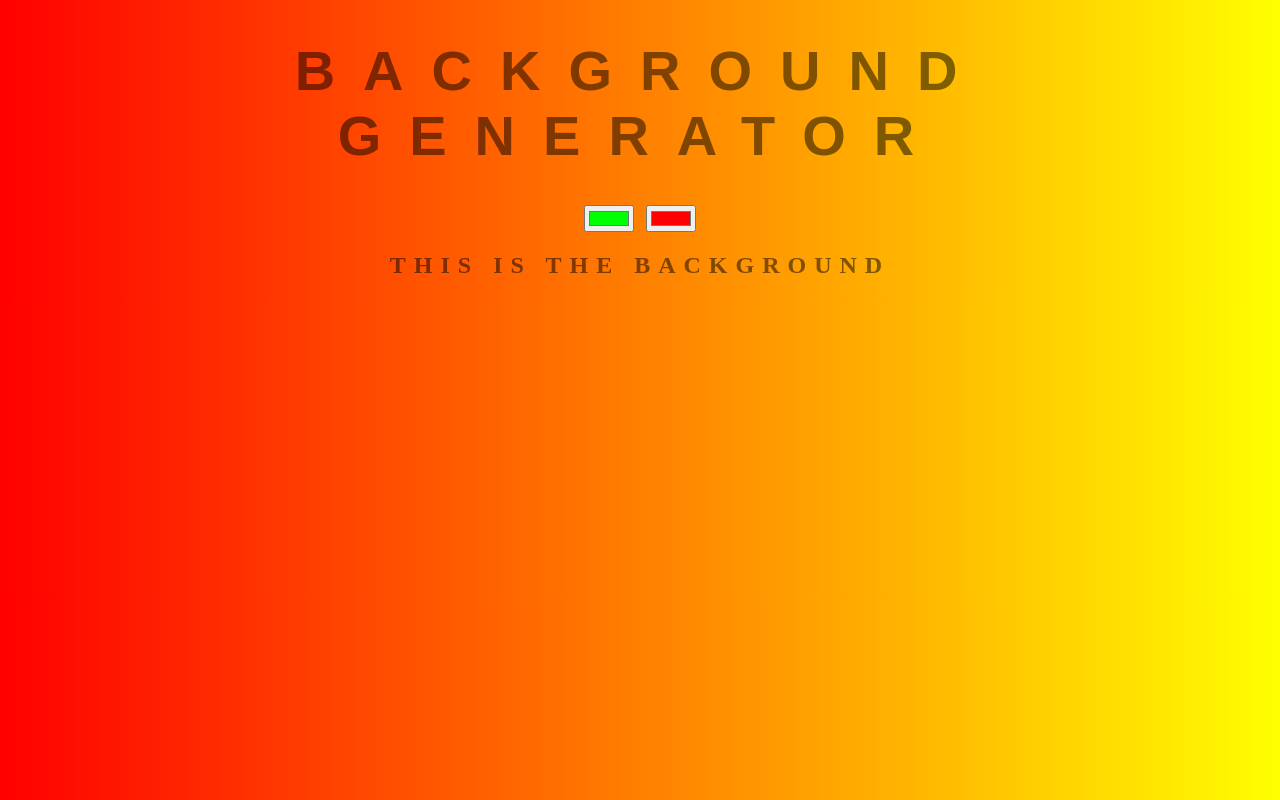
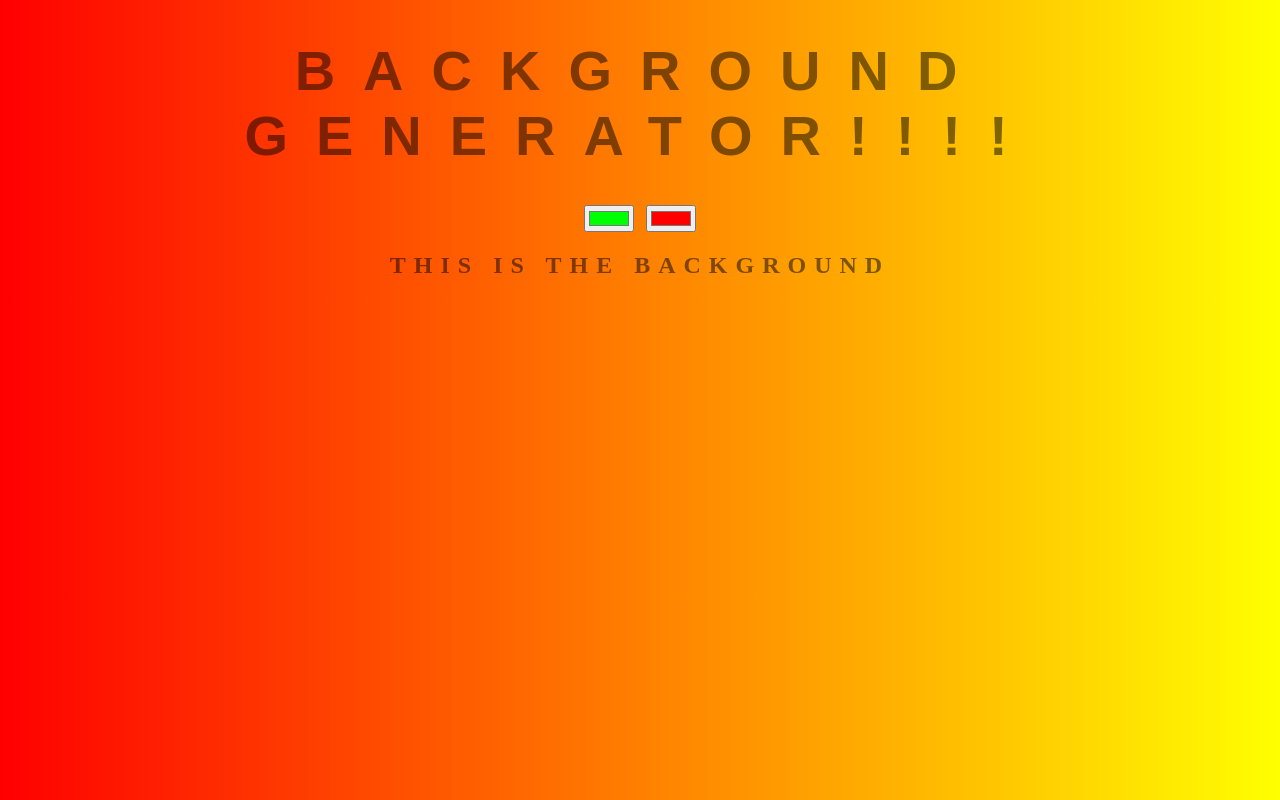
Before and after one commit to Mohammad2527/pull_request, a plain HTML site: page index.html in a window 1280 px wide. Drawn offline with Linux system fonts and the light colour scheme.

Commit message:
adding !!!

```diff
--- a/index.html
+++ b/index.html
@@ -5,7 +5,7 @@
 	<link rel="stylesheet" type="text/css" href="style.css">
 </head>
 <body id="gradient">
-	<h1>Background Generator</h1>
+	<h1>Background Generator!!!!</h1>
 	<input class="color1" type="color" name="color1" value="#00ff00">
 	<input class="color2" type="color" name="color2" value="#ff0000">
 	<h2>This is the background</h2>
```
